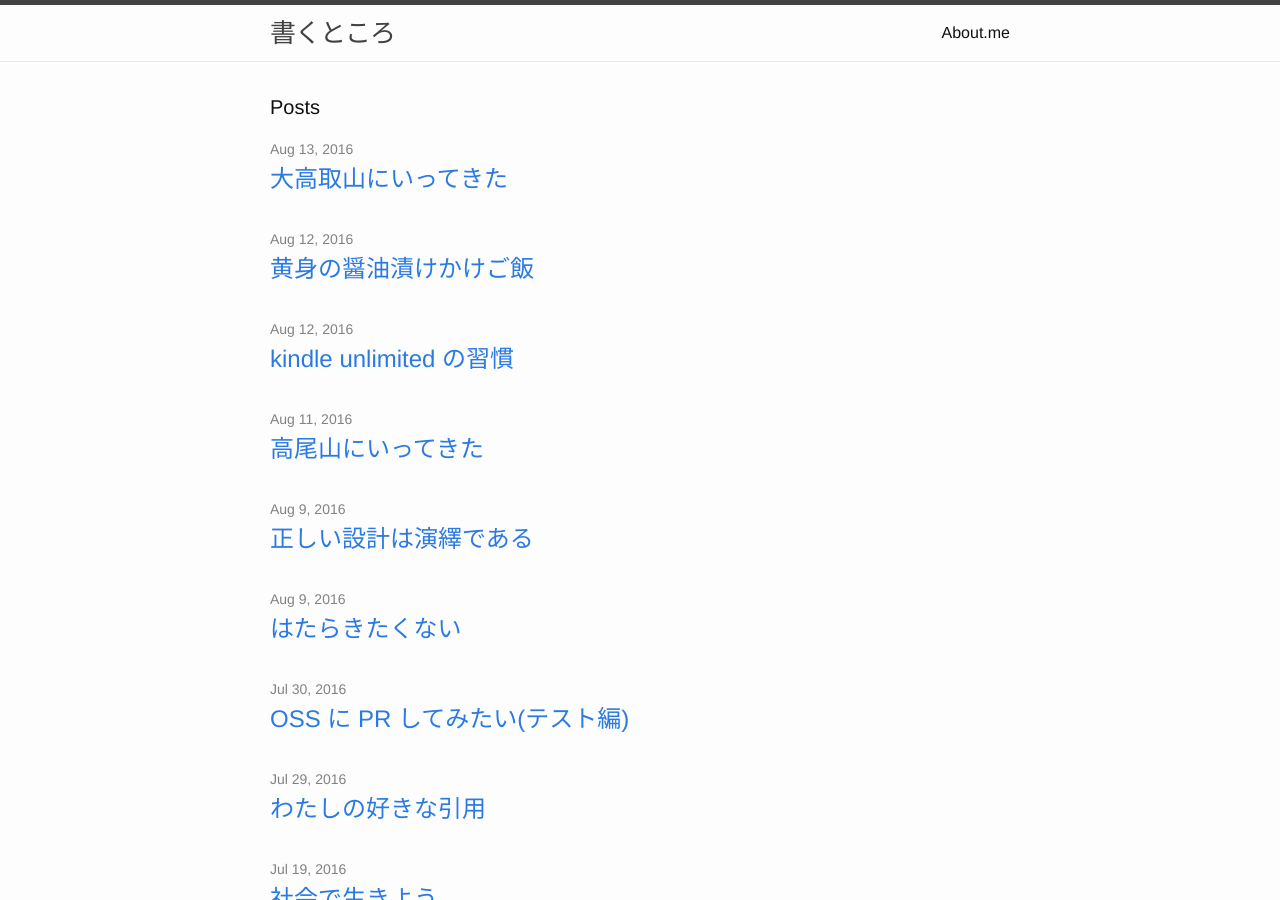
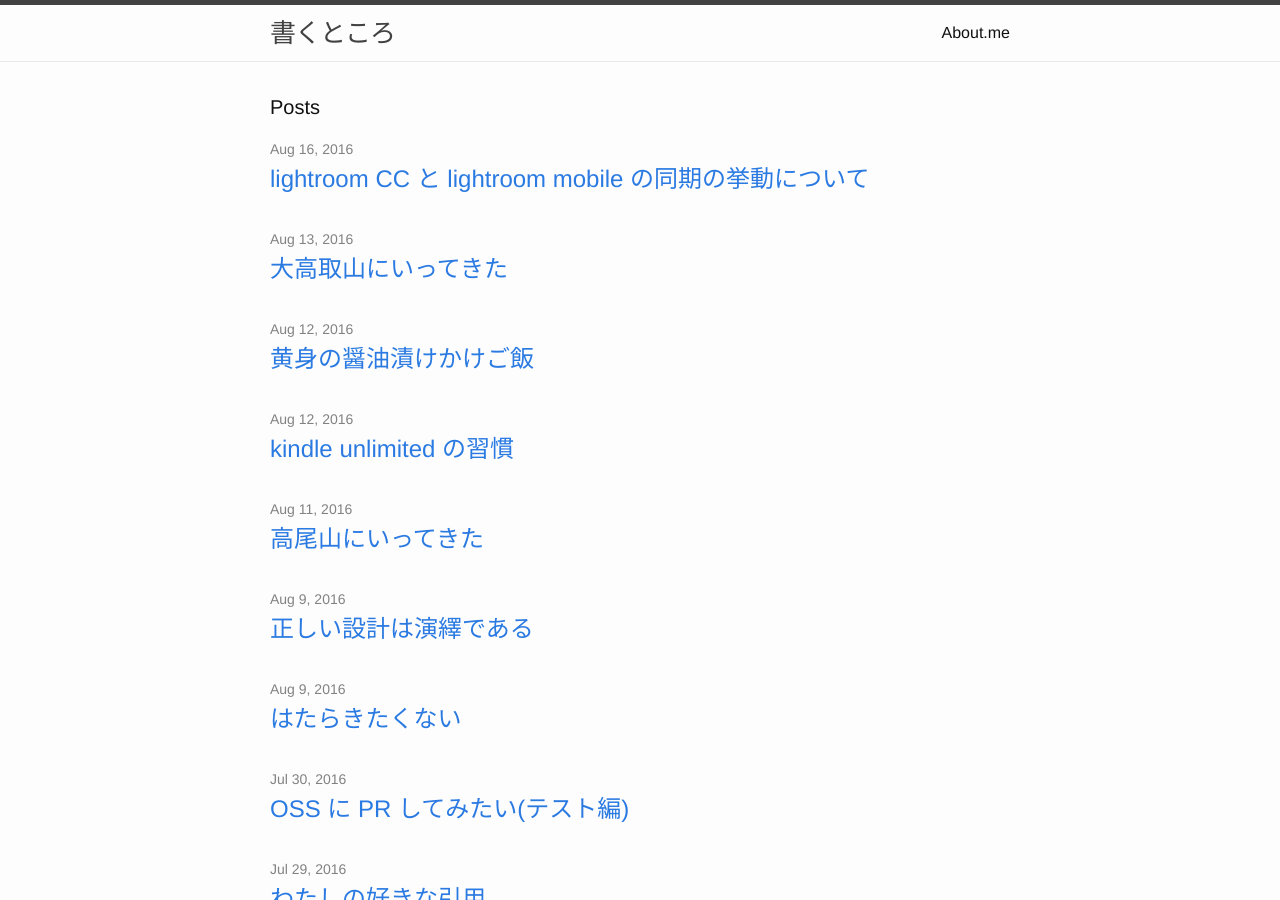
Before and after one commit to paragraph14/paragraph14.github.com, a Jekyll site: the page built from index.html, in a window 1280 px wide and 900 px high. Built offline with Jekyll 4.4.1, drawn with Linux system fonts in a browser that asks for light colours; part of the change alters nothing that is shown.

Commit message:
add post

```diff
--- a/_posts/2016-08-17-lightroom-sync.md
+++ b/_posts/2016-08-17-lightroom-sync.md
@@ -1,7 +1,7 @@
 ---
 layout: post
 title: lightroom CC と lightroom mobile の同期の挙動について
-published: false
+published: true
 date: 2016-08-17 07:20:38 +0900
 ---
 
@@ -19,4 +19,34 @@ Lightroom CC の同期の挙動がよくわからなかったので調べまし
 * windows 8
 * iOS 9
 
-## iPhone →
+## iPhone →Lightroom mobile
+iPhone で撮った写真や lightning SD カードリーダーでとりこんだ写真をアプリの Lightroom mobile にとりこみます。
+Lightroom mobile にとりこんだ後は、iOS 純正の写真アプリで元データを削除しても影響ありません。
+
+## Lightroom mobile → Creative Cloud → Lightroom CC
+PC・mac の Lightroom CC を起動すると、同期が始まり、Lightroom mobile でとりこんだ写真が同期されます。
+同期と一口に表現されますが、おそらくこのときの元データの転送と編集情報の同期が行なわれています。
+ライブラリフォルダを確認すると、写真の元データが保存されていることがわかります。
+
+## 編集
+mobile、CC どちらで編集しても編集情報は同期されます。
+
+## mobile 側で写真を削除
+iPhone のストレージが厳しくなってたらどうしましょう、写真を削除しましょう。
+Lightroom mobile アプリから写真を削除します。
+
+このとき Lightroom CC 側のデータには影響がありません。元データも編集情報も残ります。
+
+## Lightroom CC → Creative Cloud → Lightroom mobile
+Lightromm CC で同期したい写真を指定すると、Lightroom mobile に同期されます。
+このとき同期されるのは元データではなく DNG という独自形式のファイルです。
+
+## まとめ
+要するに、デジカメの写真も iPhone か iPad でとりこんで、ストレージが足りなくなってきたら消してしまえばいいというかんじです。
+
+## 未検証
+* Lightroom CC が複数台ある場合
+* Lightroom mobile でとりこみ同期したあと、Lightroom CC で同期する前に写真を削除した場合
+
+## ダメなパターン
+Lightroom mobile でとりこみ同期したあとに iPhone を PC につなげて元データを Lightroom CC でとりこむとファイルが二重になる。
```
